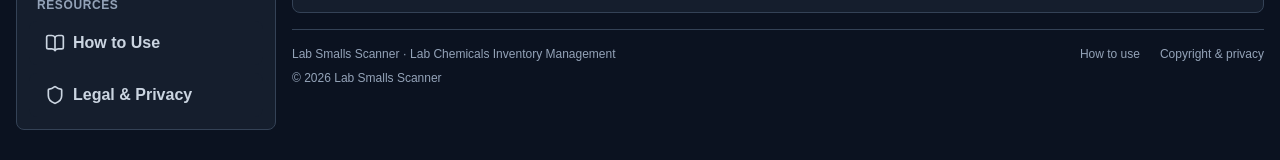
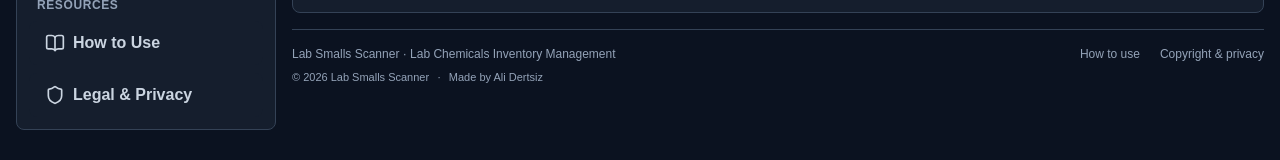
Before and after one commit to normatre/lab-smalls, a Next.js app: page / in a window 1280 px wide. Shown: the part 466-626 px from the top of the page. Built offline with nearby package versions, Linux system fonts and the light colour scheme.

Commit message:
Add subtle author credit to footer

```diff
--- a/src/app/page.tsx
+++ b/src/app/page.tsx
@@ -770,7 +770,7 @@ function LegalPrivacyPage() {
 
 function AppFooter({ onNavigate }: { onNavigate: (view: View) => void }) {
   const navigate = (view: View) => { onNavigate(view); window.scrollTo({ top: 0, behavior: "smooth" }); };
-  return <footer className="border-t border-slate-200 pt-4 text-xs text-slate-500"><div className="flex flex-col gap-3 sm:flex-row sm:items-center sm:justify-between"><p>Lab Smalls Scanner <span aria-hidden="true">·</span> Lab Chemicals Inventory Management</p><nav aria-label="Help and legal links" className="flex flex-wrap gap-x-5 gap-y-2"><button type="button" onClick={() => navigate("How to Use")} className="font-semibold hover:text-emerald-700">How to use</button><button type="button" onClick={() => navigate("Legal & Privacy")} className="font-semibold hover:text-emerald-700">Copyright &amp; privacy</button></nav></div><p className="mt-2">© 2026 Lab Smalls Scanner</p></footer>;
+  return <footer className="border-t border-slate-200 pt-4 text-xs text-slate-500"><div className="flex flex-col gap-3 sm:flex-row sm:items-center sm:justify-between"><p>Lab Smalls Scanner <span aria-hidden="true">·</span> Lab Chemicals Inventory Management</p><nav aria-label="Help and legal links" className="flex flex-wrap gap-x-5 gap-y-2"><button type="button" onClick={() => navigate("How to Use")} className="font-semibold hover:text-emerald-700">How to use</button><button type="button" onClick={() => navigate("Legal & Privacy")} className="font-semibold hover:text-emerald-700">Copyright &amp; privacy</button></nav></div><p className="mt-2 flex flex-wrap gap-x-2 text-[11px]"><span>© 2026 Lab Smalls Scanner</span><span aria-hidden="true">·</span><span>Made by Ali Dertsiz</span></p></footer>;
 }
 
 function SettingsView({ retention, setRetention, openAiApiKey, setOpenAiApiKey, clearDevice }: { retention: RetentionPolicy; setRetention: (value: RetentionPolicy) => void; openAiApiKey: string; setOpenAiApiKey: (value: string) => void; clearDevice: () => void }) {
```
